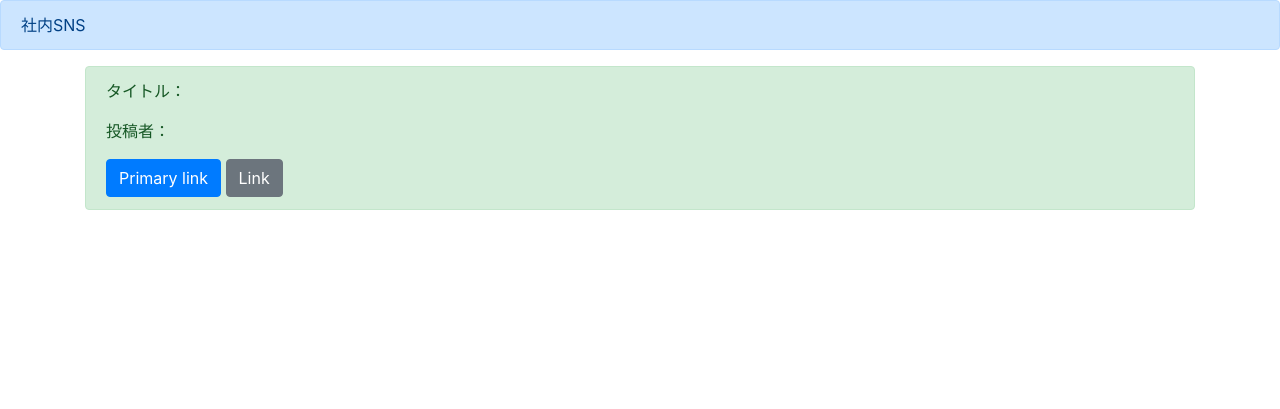
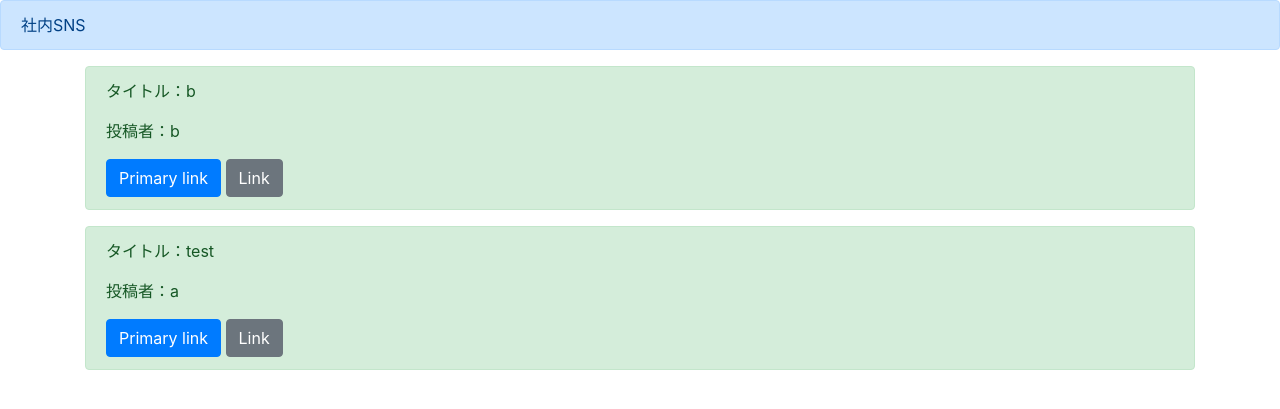
Before and after one commit to Hiro710/Boardapp, a Django app: page /list/ in a window 1280 px wide. Shown: the top 409 px of the page. Run offline with Django 3.2, Linux system fonts and the light colour scheme; data comes from the database, SQL or seed files in the repository; both versions use the stored data as it was after the commit; some libraries are stand-ins or nearby versions.

Commit message:
fix views.py list.html

```diff
--- a/boardapp/views.py
+++ b/boardapp/views.py
@@ -2,6 +2,7 @@ from django.shortcuts import render
 from django.contrib.auth.models import User
 from django.contrib.auth import authenticate, login
 from django.shortcuts import redirect
+from .models import BoardModel
 
 
 def signupfunc(request):
@@ -36,4 +37,7 @@ def loginfunc(request):
   return render(request, 'login.html')
 
 def listfunc(request):
-  return render(request, 'list.html')
+  # objects_listにBoardModel内の全てのデータを格納する
+  object_list = BoardModel.objects.all()
+  # コンテキストでobject_listを使い回す
+  return render(request, 'list.html', {'object_list':object_list})
--- a/templates/list.html
+++ b/templates/list.html
@@ -11,11 +11,14 @@
 
 {% block content %}
 <div class='container'>
-  <div class="alert alert-success" role="alert">
-    <p>タイトル：</p>
-    <p>投稿者：</p>
-    <a href="#" class="btn btn-primary" role="button" aria-pressed="true">Primary link</a>
-    <a href="#" class="btn btn-secondary" role="button" aria-pressed="true">Link</a>
-  </div>
+  <!--views.pyのlistfuncで設定したobject_listを使う-->
+  {% for item in object_list %}
+    <div class="alert alert-success" role="alert">
+      <p>タイトル：{{ item.title }}</p>
+      <p>投稿者：{{ item.author }}</p>
+      <a href="#" class="btn btn-primary" role="button" aria-pressed="true">Primary link</a>
+      <a href="#" class="btn btn-secondary" role="button" aria-pressed="true">Link</a>
+    </div>
+  {% endfor %}
 </div>
 {% endblock content %}
```
Also changed, not shown: db.sqlite3, media/nabe.png (added).
